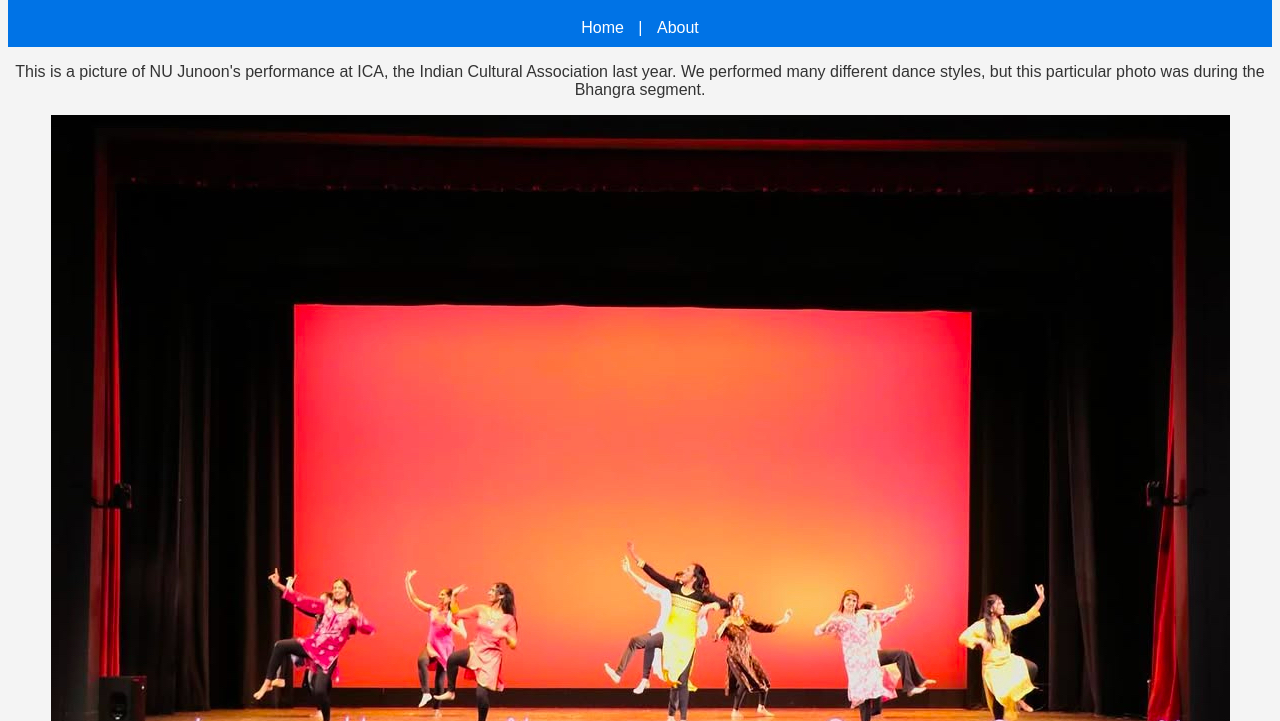
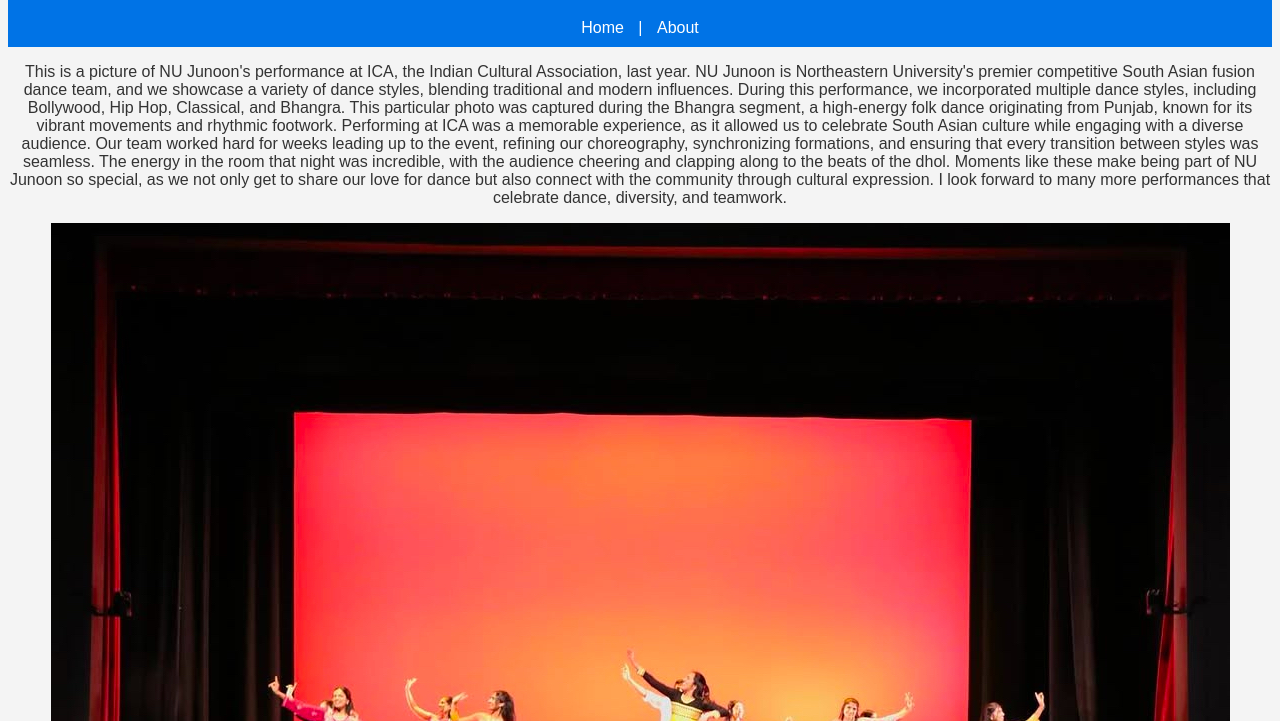
Before and after one commit to ksethi2027/WebsiteDS4200, a plain HTML site: page about.html in a window 1280 px wide. Shown: the part 79-800 px from the top of the page. Drawn offline with Linux system fonts and the light colour scheme.

Commit message:
Add files via upload

```diff
--- a/about.html
+++ b/about.html
@@ -15,7 +15,9 @@
         </nav>
     </header>
     <section>
-        <p> This is a picture of NU Junoon's performance at ICA, the Indian Cultural Association last year. We performed many different dance styles, but this particular photo was during the Bhangra segment. </p>
+        <p> This is a picture of NU Junoon's performance at ICA, the Indian Cultural Association, last year. NU Junoon is Northeastern University's premier competitive South Asian fusion dance team, and we showcase a variety of dance styles, blending traditional and modern influences. During this performance, we incorporated multiple dance styles, including Bollywood, Hip Hop, Classical, and Bhangra. This particular photo was captured during the Bhangra segment, a high-energy folk dance originating from Punjab, known for its vibrant movements and rhythmic footwork.
+
+            Performing at ICA was a memorable experience, as it allowed us to celebrate South Asian culture while engaging with a diverse audience. Our team worked hard for weeks leading up to the event, refining our choreography, synchronizing formations, and ensuring that every transition between styles was seamless. The energy in the room that night was incredible, with the audience cheering and clapping along to the beats of the dhol. Moments like these make being part of NU Junoon so special, as we not only get to share our love for dance but also connect with the community through cultural expression. I look forward to many more performances that celebrate dance, diversity, and teamwork. </p>
         <img src="IMG_0122.jpg" alt="Another image">
         <ul>
             <li>Item 1</li>
```
